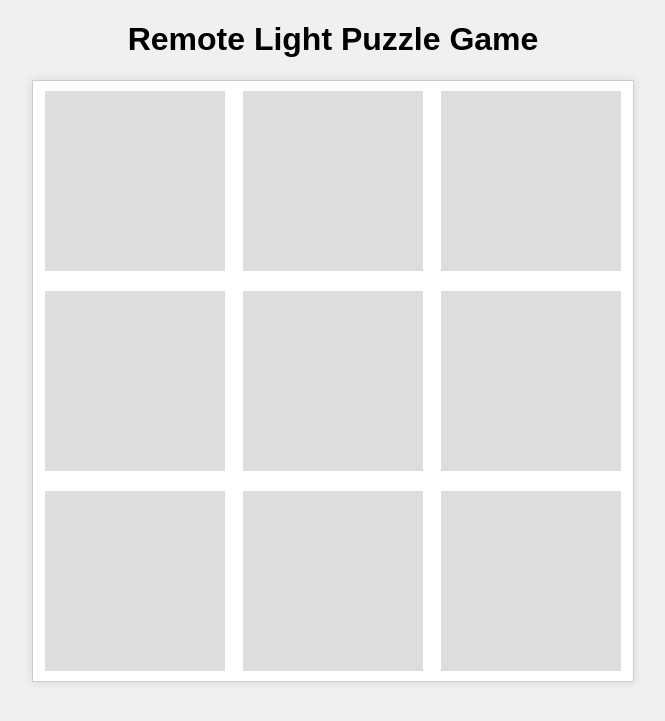
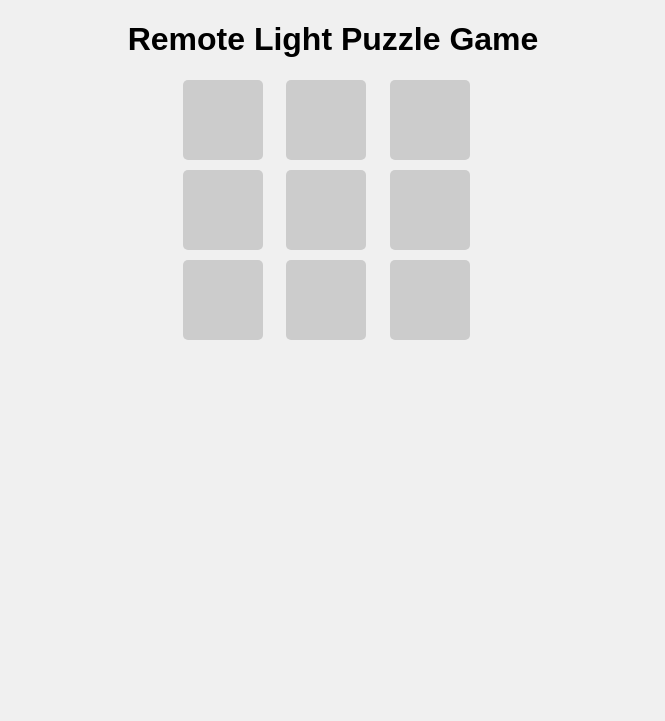
Before and after one commit to rabbit500-ne/light_panel_game_front, a FastAPI app: page / in a window 1280 px wide. Shown: the top 721 px of the page, without its empty margins (307-972 px from the left). Run offline with FastAPI, Linux system fonts and the light colour scheme.

Commit message:
フロントゲームの設計を追記

```diff
--- a/src/app/static/css/style.css
+++ b/src/app/static/css/style.css
@@ -17,10 +17,25 @@ body {
     align-items: center;
 }
 
+#light-panel {
+display: grid;
+grid-template-columns: repeat(3, 1fr); /* 3列に設定 */
+grid-template-rows: repeat(3, 1fr); /* 3行に設定 */
+gap: 10px; /* ライト間の隙間を設定 */
+max-width: 300px; /* パネル全体の幅を適切に設定 */
+margin: auto; /* 中央揃え */
+}
+
 .light {
-    width: 30%;
-    height: 30%;
-    margin: 1.5%;
-    background-color: #ddd;
-    cursor: pointer;
+width: 80px; /* 適切なサイズに調整 */
+height: 80px; /* 適切なサイズに調整 */
+background-color: #ccc; /* 初期色を設定 */
+border-radius: 5px; /* 角を丸くする */
+transition: background-color 0.3s; /* 色の変化をスムーズに */
+cursor: pointer; /* ポインタを表示 */
 }
+
+.light.on {
+background-color: #ff0; /* 点灯時の色 */
+box-shadow: 0 0 10px rgba(255, 255, 0, 0.5); /* 点灯時の影 */
+}
--- a/src/app/static/js/game.js
+++ b/src/app/static/js/game.js
@@ -1,16 +1,32 @@
-document.addEventListener('DOMContentLoaded', (event) => {
-    const gameContainer = document.getElementById('game-container');
+const lights = document.querySelectorAll('.light');
+const correctPattern = generatePattern();
+let playerPattern = Array(lights.length).fill(false);
 
-    // Create a simple grid of lights
-    const gridSize = 3; // 3x3 grid for example
-    for (let i = 0; i < gridSize; i++) {
-        for (let j = 0; j < gridSize; j++) {
-            const light = document.createElement('div');
-            light.className = 'light';
-            light.addEventListener('click', () => {
-                light.style.backgroundColor = light.style.backgroundColor === 'yellow' ? '#ddd' : 'yellow';
-            });
-            gameContainer.appendChild(light);
-        }
-    }
+lights.forEach((light, index) => {
+  light.addEventListener('click', () => {
+    light.classList.toggle('on');
+    playerPattern[index] = light.classList.contains('on');
+    checkPattern();
+  });
 });
+
+function generatePattern() {
+  let pattern = Array(lights.length).fill(false);
+  for (let i = 0; i < pattern.length; i++) {
+    pattern[i] = Math.random() < 0.5;
+  }
+  return pattern;
+}
+
+function checkPattern() {
+  if (arraysEqual(playerPattern, correctPattern)) {
+    alert('正解です！次のステージへ進みます。');
+    // 次のステージへ進むロジック
+  } else {
+    // 不正解時の処理
+  }
+}
+
+function arraysEqual(a, b) {
+  return a.every((val, index) => val === b[index]);
+}
--- a/src/app/templates/index.html
+++ b/src/app/templates/index.html
@@ -1,5 +1,7 @@
+
+
 <!DOCTYPE html>
-<html lang="en">
+<html lang="ja">
 <head>
   <meta charset="UTF-8">
   <meta name="viewport" content="width=device-width, initial-scale=1.0">
@@ -8,8 +10,17 @@
 </head>
 <body>
   <h1>Remote Light Puzzle Game</h1>
-    <div id="game-container"></div>
-    <script src="static/js/webrtc_adapter.js"></script>
+  <div id="light-panel">
+    <div class="light" id="light-0"></div>
+    <div class="light" id="light-1"></div>
+    <div class="light" id="light-2"></div>
+    <div class="light" id="light-3"></div>
+    <div class="light" id="light-4"></div>
+    <div class="light" id="light-5"></div>
+    <div class="light" id="light-6"></div>
+    <div class="light" id="light-7"></div>
+    <div class="light" id="light-8"></div>
+  </div>
   <script src="static/js/game.js"></script>
 </body>
 </html>
```
Also changed, not shown: Doc/仕様書.md (+28 -0 lines). Lines whose indentation alone changed are shown as unchanged.
